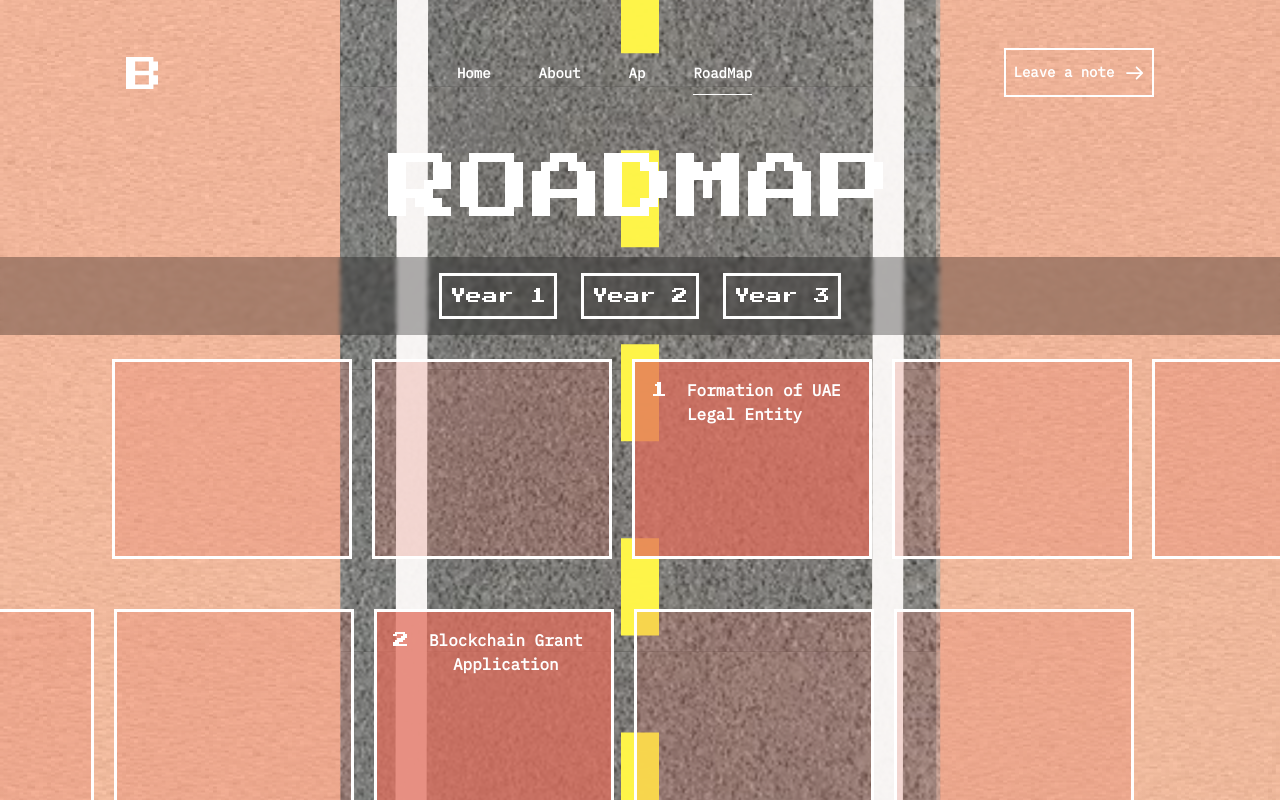
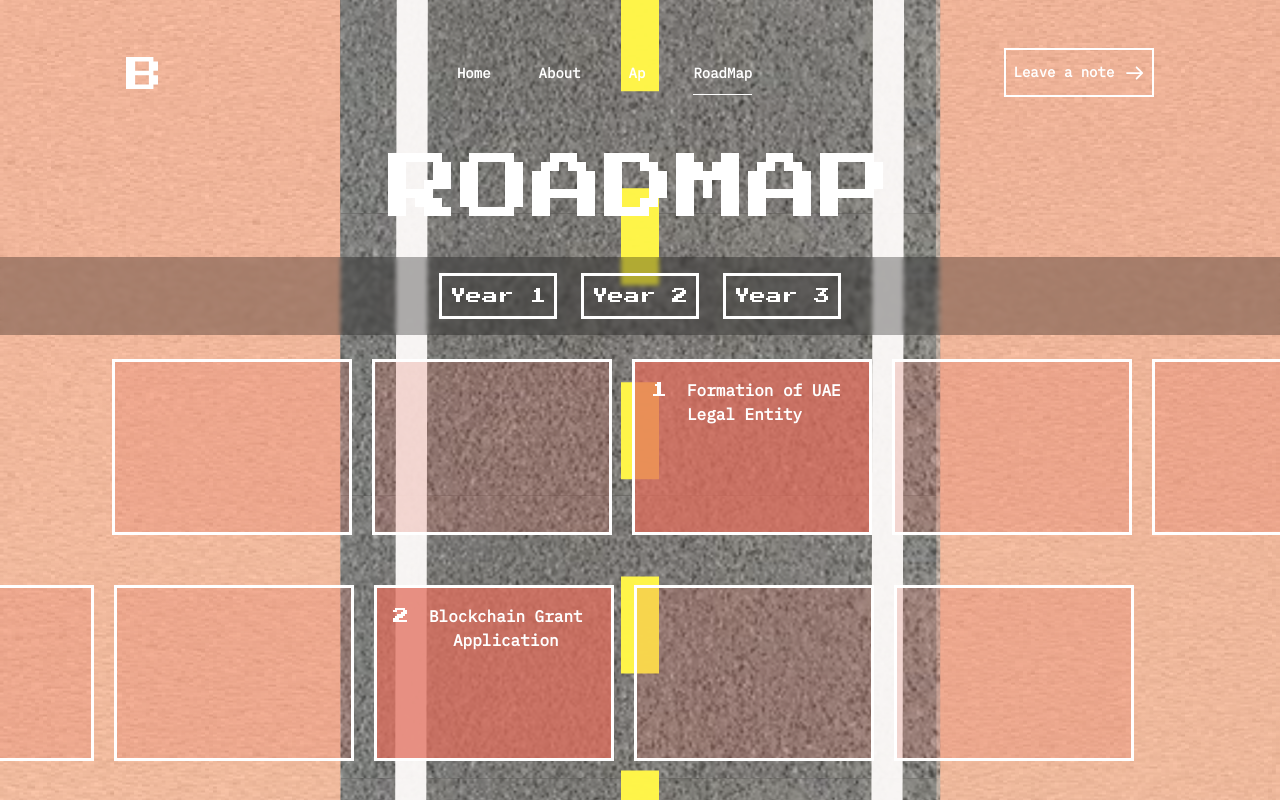
Before and after one commit to RawadKadi/BDAO-2, a Next.js app: page /roadmap in a window 1280 px wide. Shown: the top 800 px of the page. Built offline with nearby package versions, Linux system fonts and the light colour scheme.

Commit message:
roadmap refactor

```diff
--- a/src/app/roadmap/roadmap.scss
+++ b/src/app/roadmap/roadmap.scss
@@ -64,7 +64,7 @@
     border: 1px solid black;
     // @apply md:width-[60px];
 
-    height: 25vh;
+    height: 22vh;
     background-color: rgba(226, 110, 93, 0.23);
     // margin-right: 30px;
     border: 3px solid white;
```
